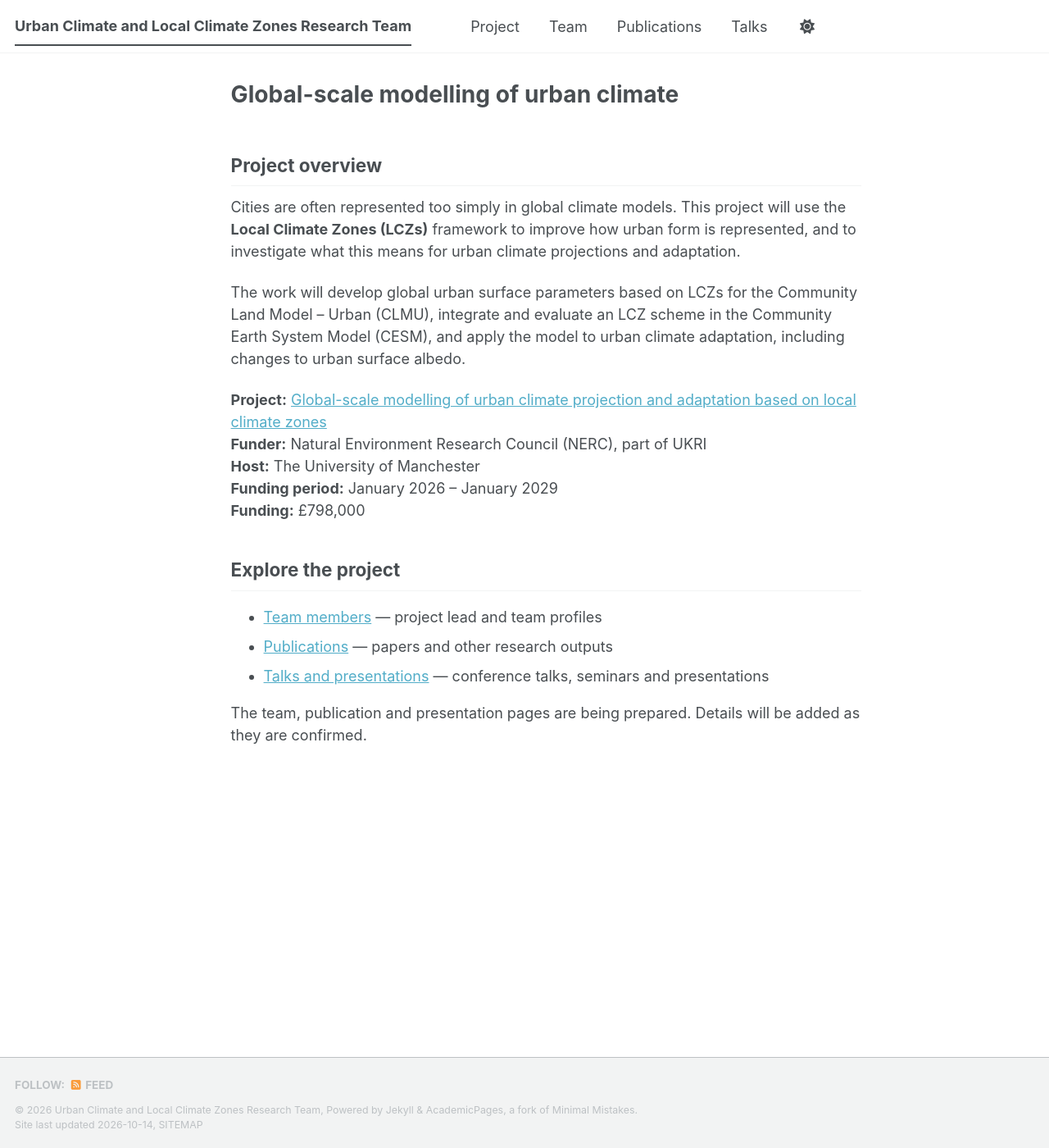
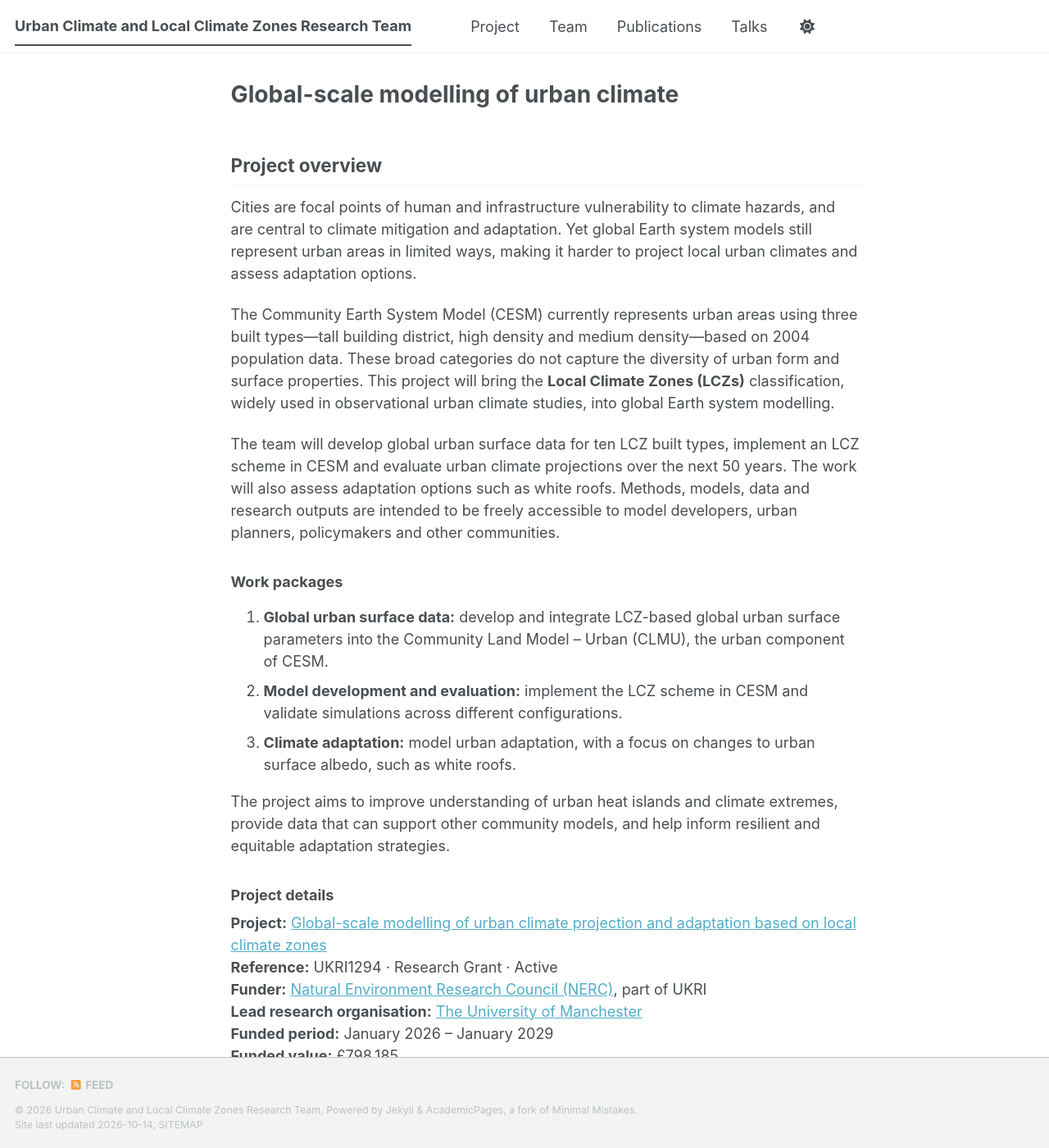
Before and after one commit to envdes/UKRI-GLCZ, a Jekyll site: the page built from _pages/about.md, in a window 1280 px wide and 1400 px high. Shown: the whole window at 82% size. Built offline with Jekyll 4.4.1, drawn with Linux system fonts in a browser that asks for light colours; a style sheet for code colours, icons or effects is not loaded; some of the changed text lies outside the part shown.

Commit message:
add more project information

```diff
--- a/_pages/about.md
+++ b/_pages/about.md
@@ -6,15 +6,33 @@ author_profile: false
 
 ## Project overview
 
-Cities are often represented too simply in global climate models. This project will use the **Local Climate Zones (LCZs)** framework to improve how urban form is represented, and to investigate what this means for urban climate projections and adaptation.
+Cities are focal points of human and infrastructure vulnerability to climate hazards, and are central to climate mitigation and adaptation. Yet global Earth system models still represent urban areas in limited ways, making it harder to project local urban climates and assess adaptation options.
 
-The work will develop global urban surface parameters based on LCZs for the Community Land Model – Urban (CLMU), integrate and evaluate an LCZ scheme in the Community Earth System Model (CESM), and apply the model to urban climate adaptation, including changes to urban surface albedo.
+The Community Earth System Model (CESM) currently represents urban areas using three built types—tall building district, high density and medium density—based on 2004 population data. These broad categories do not capture the diversity of urban form and surface properties. This project will bring the **Local Climate Zones (LCZs)** classification, widely used in observational urban climate studies, into global Earth system modelling.
+
+The team will develop global urban surface data for ten LCZ built types, implement an LCZ scheme in CESM and evaluate urban climate projections over the next 50 years. The work will also assess adaptation options such as white roofs. Methods, models, data and research outputs are intended to be freely accessible to model developers, urban planners, policymakers and other communities.
+
+### Work packages
+
+1. **Global urban surface data:** develop and integrate LCZ-based global urban surface parameters into the Community Land Model – Urban (CLMU), the urban component of CESM.
+2. **Model development and evaluation:** implement the LCZ scheme in CESM and validate simulations across different configurations.
+3. **Climate adaptation:** model urban adaptation, with a focus on changes to urban surface albedo, such as white roofs.
+
+The project aims to improve understanding of urban heat islands and climate extremes, provide data that can support other community models, and help inform resilient and equitable adaptation strategies.
+
+### Project details
 
 **Project:** [Global-scale modelling of urban climate projection and adaptation based on local climate zones](https://gtr.ukri.org/projects?ref=UKRI1294)<br>
-**Funder:** Natural Environment Research Council (NERC), part of UKRI<br>
-**Host:** The University of Manchester<br>
-**Funding period:** January 2026 – January 2029<br>
-**Funding:** £798,000
+**Reference:** UKRI1294 · Research Grant · Active<br>
+**Funder:** [Natural Environment Research Council (NERC)](https://www.ukri.org/councils/nerc/), part of UKRI<br>
+**Lead research organisation:** [The University of Manchester](https://gtr.ukri.org/organisation/F10C1DB7-8352-4B5E-9B34-CCB71D5C6AC5)<br>
+**Funded period:** January 2026 – January 2029<br>
+**Funded value:** £798,185
+
+### Project partners
+
+- [Yunqi Academy of Engineering](https://gtr.ukri.org/organisation/15894DE5-CF98-4A8F-ADEC-BB8C33F920F6)
+- [B-Kode VOF](https://gtr.ukri.org/organisation/F1CBA56E-68A7-41EE-8774-7E4ADCEC47C6)
 
 ## Explore the project
 
@@ -22,4 +40,4 @@ The work will develop global urban surface parameters based on LCZs for the Comm
 - [Publications]({{ '/publications/' | relative_url }}) — papers and other research outputs
 - [Talks and presentations]({{ '/talks/' | relative_url }}) — conference talks, seminars and presentations
 
-The team, publication and presentation pages are being prepared. Details will be added as they are confirmed.
+The team page lists the investigators currently named on the UKRI project record. Publications and presentations will be added as project outputs become available.
```
Also changed, not shown: _pages/team.md (+13 -7 lines).
